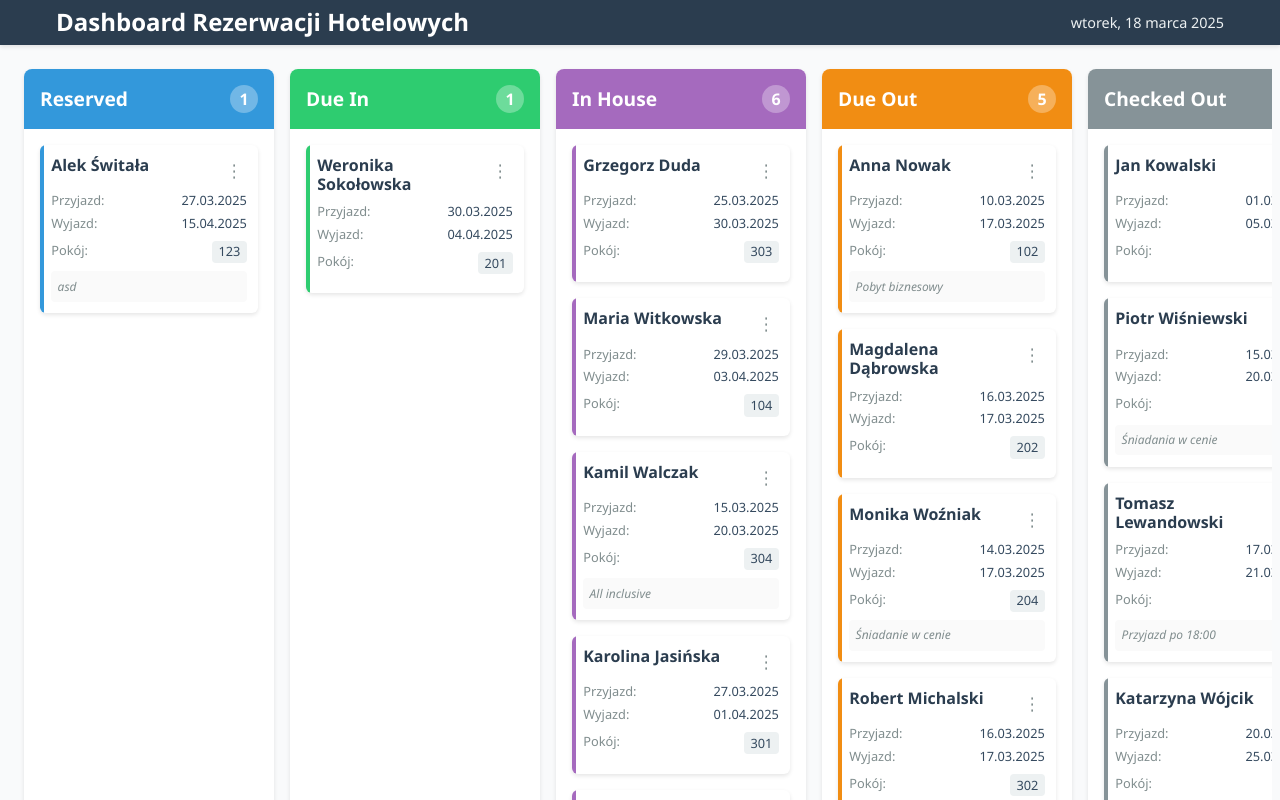
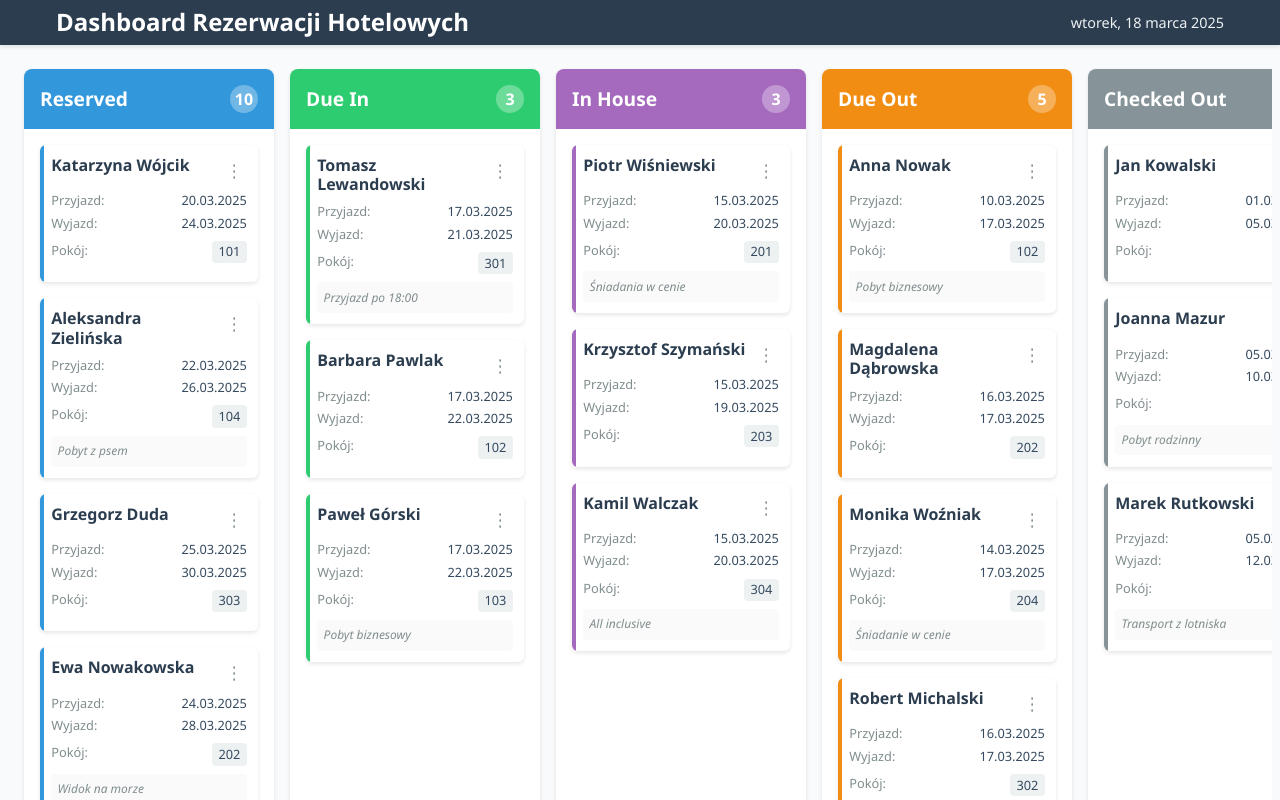
Before and after one commit to Inithar/Shiji-Dashboard, a React (Vite) app: page / in a window 1280 px wide. Shown: the top 800 px of the page. Built offline with nearby package versions, Linux system fonts and the light colour scheme; data requests are answered from the project's data file.

Commit message:
refactor: move constants to global directory and simplify input props

```diff
--- a/src/components/ReservationForm/ReservationForm.constants.ts
+++ b/src/components/ReservationForm/ReservationForm.constants.ts
@@ -1,8 +1,8 @@
 import { z } from "zod";
 
 export const AVAILABLE_STATUS_TYPES = {
-  RESERVED: { label: "Reserved", value: "Reserved" },
-  DUE_IN: { label: "Due in", value: "Due In" }
+  RESERVED: { LABEL: "Reserved", VALUE: "Reserved" },
+  DUE_IN: { LABEL: "Due in", VALUE: "Due In" }
 } as const;
 
 export const AVAILABLE_STATUS_TYPES_ARRAY = Object.values(AVAILABLE_STATUS_TYPES);
@@ -11,7 +11,7 @@ export const reservationSchema = z.object({
   name: z.string().min(1, "Imię jest wymagane"),
   surname: z.string().min(1, "Nazwisko jest wymagane"),
   email: z.union([z.string().email("Nieprawidłowy adres email"), z.literal("")]).optional(),
-  status: z.enum(AVAILABLE_STATUS_TYPES_ARRAY.map((status) => status.value) as [string, ...string[]]),
+  status: z.enum(AVAILABLE_STATUS_TYPES_ARRAY.map(({ VALUE }) => VALUE) as [string, ...string[]]),
   roomNumber: z.string().optional(),
   notes: z.string().optional(),
   arrivalDepartureDate: z
--- a/src/components/ReservationsDashboard/Column/Column.constants.ts
+++ /dev/null
@@ -1,21 +0,0 @@
-import { ReservationStatus } from "../../../types/reservation.ts";
-
-export const statusColors: Record<ReservationStatus, string> = {
-  Reserved: "204, 70%, 53%",
-  "Due In": "145, 63%, 49%",
-  "In House": "282, 39%, 58%",
-  "Due Out": "33, 89%, 51%",
-  "Checked Out": "195, 8%, 56%",
-  Canceled: "6, 78%, 57%",
-  "No Show": "6, 64%, 46%"
-};
-
-export const allowedTransitions: Record<ReservationStatus, ReservationStatus[]> = {
-  Reserved: ["Canceled", "Due In"],
-  "Due In": ["Canceled", "No Show", "In House"],
-  "In House": ["Checked Out"],
-  "Due Out": [],
-  "Checked Out": ["In House"],
-  Canceled: ["Reserved"],
-  "No Show": []
-};
--- a/src/components/ReservationsDashboard/Column/Column.tsx
+++ b/src/components/ReservationsDashboard/Column/Column.tsx
@@ -4,7 +4,7 @@ import toast from "react-hot-toast";
 import ReservationCard from "../ReservationCard/ReservationCard.tsx";
 
 import { useReservationBoardContext } from "../../../hooks/useReservationBoardContext.ts";
-import { allowedTransitions, statusColors } from "./Column.constants.ts";
+import { ALLOWED_STATUS_TRANSITIONS, STATUS_COLORS } from "../../../constants/constants.ts";
 import { Reservation, ReservationStatus } from "../../../types/reservation.ts";
 
 import styles from "./Column.module.css";
@@ -20,7 +20,8 @@ const Column: React.FC<ColumnProps> = ({ status, reservations }) => {
 
   const { draggedReservation, updateReservationStatus } = useReservationBoardContext();
 
-  const isValidTransition = (originalStatus: ReservationStatus) => allowedTransitions[originalStatus].includes(status);
+  const isValidTransition = (originalStatus: ReservationStatus) =>
+    ALLOWED_STATUS_TRANSITIONS[originalStatus].includes(status);
 
   const handleDragStart = useCallback(
     (reservation: Reservation) => {
@@ -68,12 +69,12 @@ const Column: React.FC<ColumnProps> = ({ status, reservations }) => {
       ref={columnRef}
       key={status}
       className={`${styles.statusColumn}`}
-      style={{ backgroundColor: isActive ? `hsla(${statusColors[status]}, 0.2)` : "hsl(var(--white))" }}
+      style={{ backgroundColor: isActive ? `hsla(${STATUS_COLORS[status]}, 0.2)` : "hsl(var(--white))" }}
       onDragOver={handleDragOver}
       onDragLeave={handleDragLeave}
       onDrop={handleDrop}
     >
-      <div className={styles.statusHeader} style={{ backgroundColor: `hsl(${statusColors[status]}` }}>
+      <div className={styles.statusHeader} style={{ backgroundColor: `hsl(${STATUS_COLORS[status]}` }}>
         <h2>{status}</h2>
         <span className={styles.reservationCount}>{reservations.length}</span>
       </div>
@@ -84,7 +85,7 @@ const Column: React.FC<ColumnProps> = ({ status, reservations }) => {
             handleDragStart={handleDragStart}
             key={reservation.id}
             reservation={reservation}
-            statusColor={statusColors[reservation.status]}
+            statusColor={STATUS_COLORS[reservation.status]}
           />
         ))}
 
--- a/src/components/ReservationsDashboard/ReservationCard/ReservationCard.tsx
+++ b/src/components/ReservationsDashboard/ReservationCard/ReservationCard.tsx
@@ -4,7 +4,7 @@ import { Link } from "react-router-dom";
 import DeleteReservationDialog from "../DeleteReservationDialog/DeleteReservationDialog.tsx";
 import { Popover, PopoverContent, PopoverTrigger } from "../../Popover/Popover.tsx";
 
-import { STATUS_ALLOWED_TO_EDIT } from "../../../constants/constants.ts";
+import { STATUS_ALLOWED_TO_EDIT_RESERVATION } from "../../../constants/constants.ts";
 import { formatDate } from "../../../utils/dateFormatters";
 import { Reservation } from "../../../types/reservation";
 
@@ -34,7 +34,7 @@ const ReservationCard: React.FC<ReservationCardProps> = ({ reservation, statusCo
             </PopoverTrigger>
 
             <PopoverContent className={styles.actionsContent}>
-              {STATUS_ALLOWED_TO_EDIT.includes(reservation.status) ? (
+              {STATUS_ALLOWED_TO_EDIT_RESERVATION.includes(reservation.status) ? (
                 <Link to={`/edit/${reservation.id}`} className={styles.editReservationLink}>
                   Edytuj
                 </Link>
--- a/src/constants/constants.ts
+++ b/src/constants/constants.ts
@@ -2,4 +2,24 @@ import { ReservationStatus } from "../types/reservation.ts";
 
 export const BASE_URL = "http://localhost:3000";
 
-export const STATUS_ALLOWED_TO_EDIT: ReservationStatus[] = ["Reserved", "Due In"];
+export const STATUS_ALLOWED_TO_EDIT_RESERVATION: ReservationStatus[] = ["Reserved", "Due In"] as const;
+
+export const STATUS_COLORS: Record<ReservationStatus, string> = {
+  Reserved: "204, 70%, 53%",
+  "Due In": "145, 63%, 49%",
+  "In House": "282, 39%, 58%",
+  "Due Out": "33, 89%, 51%",
+  "Checked Out": "195, 8%, 56%",
+  Canceled: "6, 78%, 57%",
+  "No Show": "6, 64%, 46%"
+} as const;
+
+export const ALLOWED_STATUS_TRANSITIONS: Record<ReservationStatus, ReservationStatus[]> = {
+  Reserved: ["Canceled", "Due In"],
+  "Due In": ["Canceled", "No Show", "In House"],
+  "In House": ["Checked Out"],
+  "Due Out": [],
+  "Checked Out": ["In House"],
+  Canceled: ["Reserved"],
+  "No Show": []
+} as const;
--- a/src/data/db.json
+++ b/src/data/db.json
@@ -24,11 +24,10 @@
       "guestName": "Piotr Wiśniewski",
       "checkInDate": "2025-03-15",
       "checkOutDate": "2025-03-20",
-      "status": "Checked Out",
+      "status": "In House",
       "roomNumber": "201",
       "notes": "Śniadania w cenie",
-      "email": "piotr.wisniewski@example.com",
-      "newStatus": "Checked Out"
+      "email": "piotr.wisniewski@example.com"
     },
     {
       "id": "res-004",
@@ -44,7 +43,7 @@
       "guestName": "Tomasz Lewandowski",
       "checkInDate": "2025-03-17",
       "checkOutDate": "2025-03-21",
-      "status": "Checked Out",
+      "status": "Due In",
       "roomNumber": "301",
       "notes": "Przyjazd po 18:00",
       "email": "tomasz.lewandowski@example.com"
@@ -52,9 +51,9 @@
     {
       "id": "res-006",
       "guestName": "Katarzyna Wójcik",
-      "checkInDate": "2025-03-20",
-      "checkOutDate": "2025-03-25",
-      "status": "Checked Out",
+      "checkInDate": "2025-03-20T00:00:00.000Z",
+      "checkOutDate": "2025-03-24T23:00:00.000Z",
+      "status": "Reserved",
       "roomNumber": "101",
       "email": "katarzyna.wojcik@example.com"
     },
@@ -72,18 +71,17 @@
       "guestName": "Aleksandra Zielińska",
       "checkInDate": "2025-03-22",
       "checkOutDate": "2025-03-26",
-      "status": "Checked Out",
+      "status": "Reserved",
       "roomNumber": "104",
       "notes": "Pobyt z psem",
-      "email": "aleksandra.zielinska@example.com",
-      "newStatus": "Due In"
+      "email": "aleksandra.zielinska@example.com"
     },
     {
       "id": "res-009",
       "guestName": "Krzysztof Szymański",
       "checkInDate": "2025-03-15",
       "checkOutDate": "2025-03-19",
-      "status": "Checked Out",
+      "status": "In House",
       "roomNumber": "203",
       "email": "krzysztof.szymanski@example.com"
     },
@@ -102,7 +100,7 @@
       "guestName": "Grzegorz Duda",
       "checkInDate": "2025-03-25",
       "checkOutDate": "2025-03-30",
-      "status": "In House",
+      "status": "Reserved",
       "roomNumber": "303",
       "email": "grzegorz.duda@example.com"
     },
@@ -131,7 +129,7 @@
       "guestName": "Barbara Pawlak",
       "checkInDate": "2025-03-17",
       "checkOutDate": "2025-03-22",
-      "status": "Checked Out",
+      "status": "Due In",
       "roomNumber": "102",
       "email": "barbara.pawlak@example.com"
     },
@@ -150,7 +148,7 @@
       "guestName": "Ewa Nowakowska",
       "checkInDate": "2025-03-24",
       "checkOutDate": "2025-03-28",
-      "status": "Checked Out",
+      "status": "Reserved",
       "roomNumber": "202",
       "notes": "Widok na morze",
       "email": "ewa.nowakowska@example.com"
@@ -165,11 +163,21 @@
       "email": "adam.sikora@example.com"
     },
     {
+      "id": "res-018",
+      "guestName": "Dorota Adamczyk",
+      "checkInDate": "2025-03-26",
+      "checkOutDate": "2025-03-30",
+      "status": "Reserved",
+      "roomNumber": "302",
+      "notes": "Późny przyjazd",
+      "email": "dorota.adamczyk@example.com"
+    },
+    {
       "id": "res-019",
       "guestName": "Paweł Górski",
       "checkInDate": "2025-03-17",
       "checkOutDate": "2025-03-22",
-      "status": "Canceled",
+      "status": "Due In",
       "roomNumber": "103",
       "notes": "Pobyt biznesowy",
       "email": "pawel.gorski@example.com"
@@ -179,7 +187,7 @@
       "guestName": "Maria Witkowska",
       "checkInDate": "2025-03-29",
       "checkOutDate": "2025-04-03",
-      "status": "In House",
+      "status": "Reserved",
       "roomNumber": "104",
       "email": "maria.witkowska@example.com"
     },
@@ -218,7 +226,7 @@
       "guestName": "Karolina Jasińska",
       "checkInDate": "2025-03-27",
       "checkOutDate": "2025-04-01",
-      "status": "In House",
+      "status": "Reserved",
       "roomNumber": "301",
       "email": "karolina.jasinska@example.com"
     },
@@ -237,7 +245,7 @@
       "guestName": "Natalia Zawadzka",
       "checkInDate": "2025-03-21",
       "checkOutDate": "2025-03-25",
-      "status": "In House",
+      "status": "Reserved",
       "roomNumber": "204",
       "email": "natalia.zawadzka@example.com"
     },
@@ -256,7 +264,7 @@
       "guestName": "Weronika Sokołowska",
       "checkInDate": "2025-03-30",
       "checkOutDate": "2025-04-04",
-      "status": "Due In",
+      "status": "Reserved",
       "roomNumber": "201",
       "email": "weronika.sokolowska@example.com"
     },
@@ -271,24 +279,13 @@
       "email": "jakub.zalewski@example.com"
     },
     {
-      "id": "e94f",
-      "guestName": "Simon Świtała",
-      "checkInDate": "2025-03-19T23:00:00.000Z",
-      "checkOutDate": "2025-04-20T22:00:00.000Z",
-      "status": "In House",
-      "roomNumber": "123",
-      "email": "szymon.switala@proton.me",
-      "newStatus": "In House"
-    },
-    {
-      "id": "5621",
-      "guestName": "Alek Świtała",
-      "checkInDate": "2025-03-27T23:00:00.000Z",
-      "checkOutDate": "2025-04-15T22:00:00.000Z",
+      "id": "res-030",
+      "guestName": "Marta Sadowska",
+      "checkInDate": "2025-03-25",
+      "checkOutDate": "2025-03-29",
       "status": "Reserved",
-      "roomNumber": "123",
-      "notes": "asd",
-      "email": "test@test.me"
+      "roomNumber": "303",
+      "email": "marta.sadowska@example.com"
     }
   ]
 }
--- a/src/pages/EditReservation/EditReservation.tsx
+++ b/src/pages/EditReservation/EditReservation.tsx
@@ -7,7 +7,7 @@ import ReservationFormLayout from "../../layouts/ReservationFormLayout/Reservati
 import ReservationForm from "../../components/ReservationForm/ReservationForm.tsx";
 
 import useQuery from "../../hooks/useQuery.ts";
-import { BASE_URL, STATUS_ALLOWED_TO_EDIT } from "../../constants/constants.ts";
+import { BASE_URL, STATUS_ALLOWED_TO_EDIT_RESERVATION } from "../../constants/constants.ts";
 import { Reservation } from "../../types/reservation.ts";
 import { transformReservationToFormData } from "./EditReservation.utils.ts";
 
@@ -22,7 +22,7 @@ const EditReservation = () => {
   } = useQuery<Reservation | null>(`${BASE_URL}/reservations/${id}`);
 
   useEffect(() => {
-    if (reservation && !STATUS_ALLOWED_TO_EDIT.includes(reservation.status)) {
+    if (reservation && !STATUS_ALLOWED_TO_EDIT_RESERVATION.includes(reservation.status)) {
       toast.error(`Nie można edytować rezerwacji w statusie: ${reservation.status}`);
       navigate("/");
     }
@@ -32,7 +32,7 @@ const EditReservation = () => {
 
   if (error || !reservation) return <div>Error...</div>;
 
-  if (!STATUS_ALLOWED_TO_EDIT.includes(reservation.status)) {
+  if (!STATUS_ALLOWED_TO_EDIT_RESERVATION.includes(reservation.status)) {
     return null;
   }
 
```
Also changed, not shown: src/components/ReservationForm/ReservationForm.tsx (+22 -40 lines).
